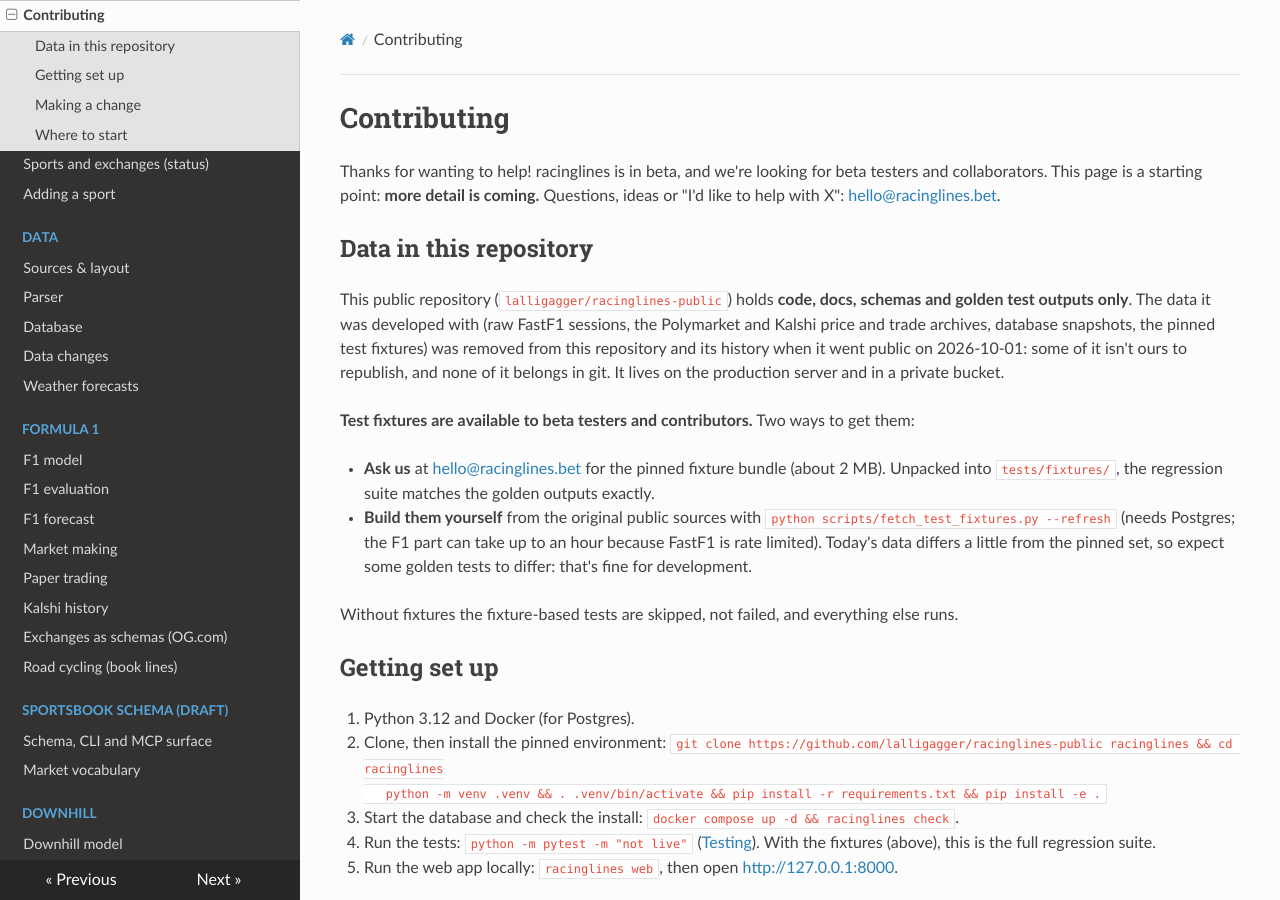
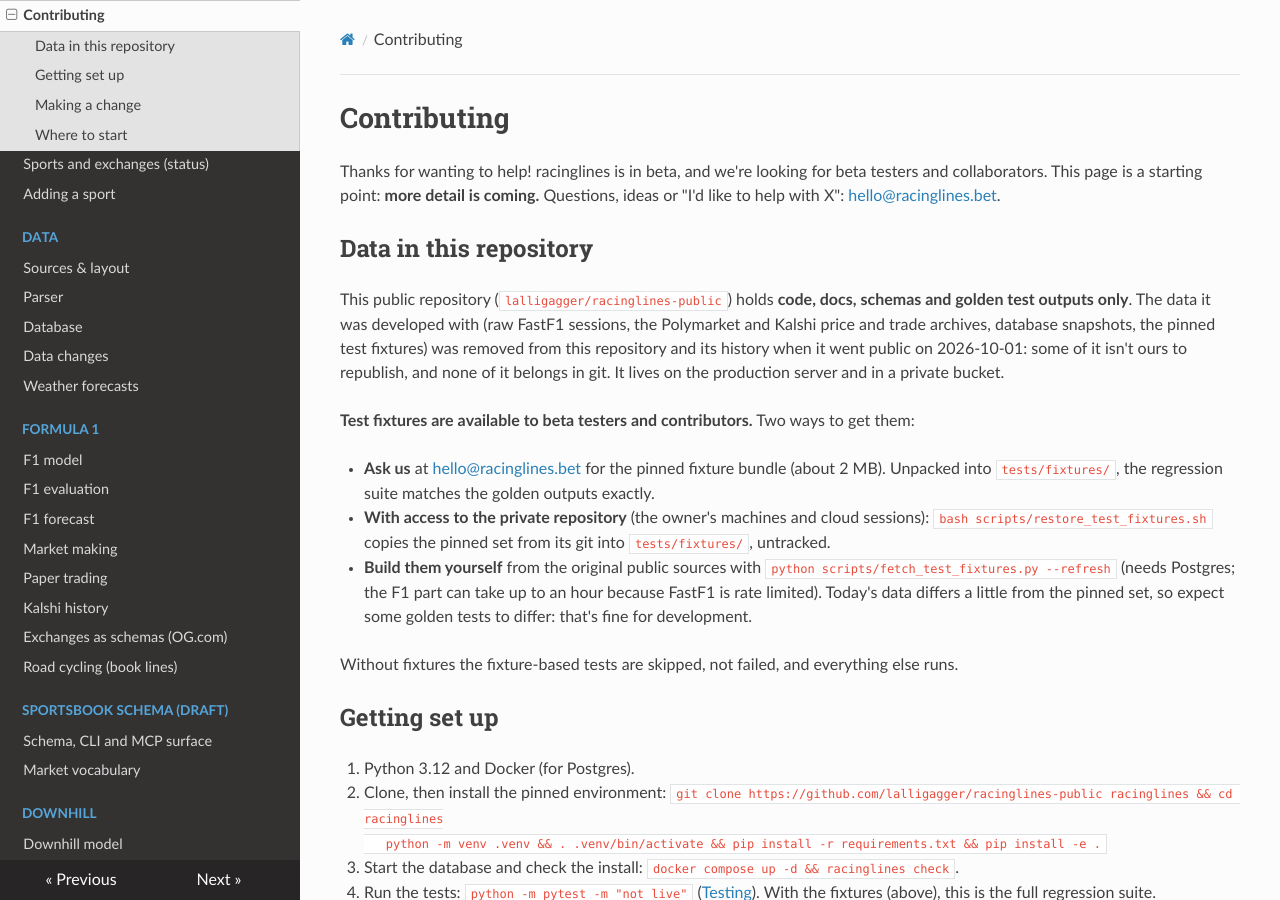
Before and after one commit to lalligagger/racinglines-public, an MkDocs documentation site: the page built from docs/contributing.md, in a window 1280 px wide and 900 px high. Built offline with MkDocs 1.6.1, drawn with Linux system fonts in a browser that asks for light colours; nearby versions of some CDN libraries.

Commit message:
[tests] Restore the pinned fixtures from the private repo; fix the guard and two tests the skips hid
Co-Authored-By: Claude Opus 5.5 (1M context) <noreply@anthropic.com>
Claude-Session: https://claude.ai/code/session_01LegXdyHJnJKJ1it5DVd2XT

```diff
--- a/docs/contributing.md
+++ b/docs/contributing.md
@@ -18,6 +18,8 @@ server and in a private bucket.
 - **Ask us** at [hello@racinglines.bet](mailto:hello@racinglines.bet?subject=racinglines%20test%20fixtures)
   for the pinned fixture bundle (about 2 MB). Unpacked into `tests/fixtures/`, the regression suite matches the
   golden outputs exactly.
+- **With access to the private repository** (the owner's machines and cloud sessions):
+  `bash scripts/restore_test_fixtures.sh` copies the pinned set from its git into `tests/fixtures/`, untracked.
 - **Build them yourself** from the original public sources with `python scripts/fetch_test_fixtures.py --refresh`
   (needs Postgres; the F1 part can take up to an hour because FastF1 is rate limited). Today's data differs a
   little from the pinned set, so expect some golden tests to differ: that's fine for development.
```
Also changed, not shown: README.md (+3 -1 lines), 6 other files.
